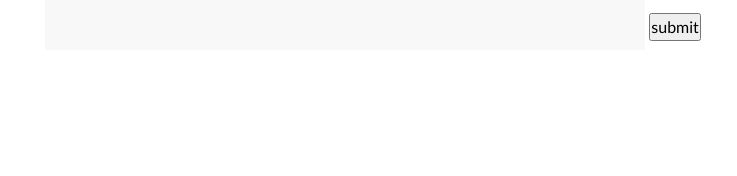
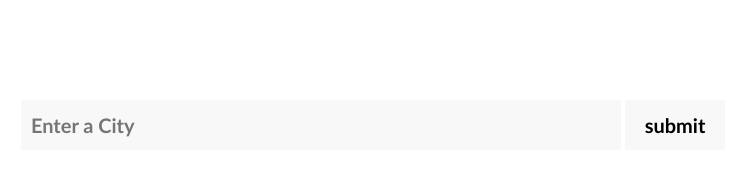
Before and after one commit to Mason021/weather-dashboard, a plain HTML site: page index.html in a window 1280 px wide. Shown: the whole page, without its empty margins (267-1004 px from the left). Drawn offline with nearby package versions, Linux system fonts and the light colour scheme.

Commit message:
updated the submit text field look and pretext

```diff
--- a/assets/css/style.css
+++ b/assets/css/style.css
@@ -10,6 +10,7 @@ body{
 
 .input{
     text-align: center;
+    margin: 100px 0;
 }
 
 input[type="text"]{
@@ -20,4 +21,21 @@ input[type="text"]{
     font-weight: bold;
     font-size: 20px;
     border: none;
+    border-radius: 2px;
+    padding: 10px 10px;
 }
+
+input[type="submit"]{
+    height:50px;
+    width: 100px;
+    background: #f8f8f8;
+    font-family:'Gill Sans', 'Gill Sans MT', 'Calibri', 'Trebuchet MS', sans-serif;
+    font-weight: bold;
+    font-size: 20px;
+    border: none;
+    border-radius: 2px;
+}
+
+.display{
+    text-align: center;
+}
--- a/index.html
+++ b/index.html
@@ -24,7 +24,7 @@
 </head>
 <body>
     <div class="input">
-        <input type="text" class="inputValue">
+        <input type="text" class="inputValue" placeholder="Enter a City">
         <input type="submit" value="submit">
     </div>
 
```
